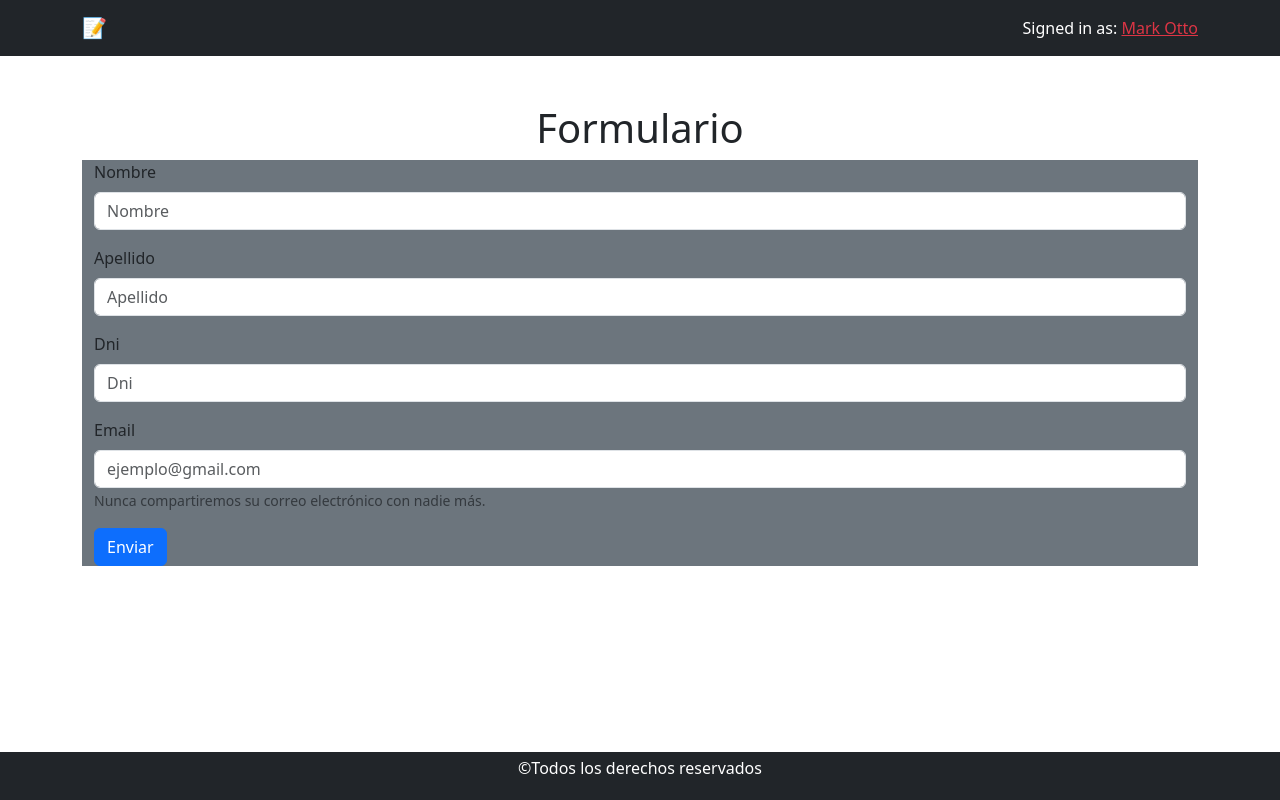
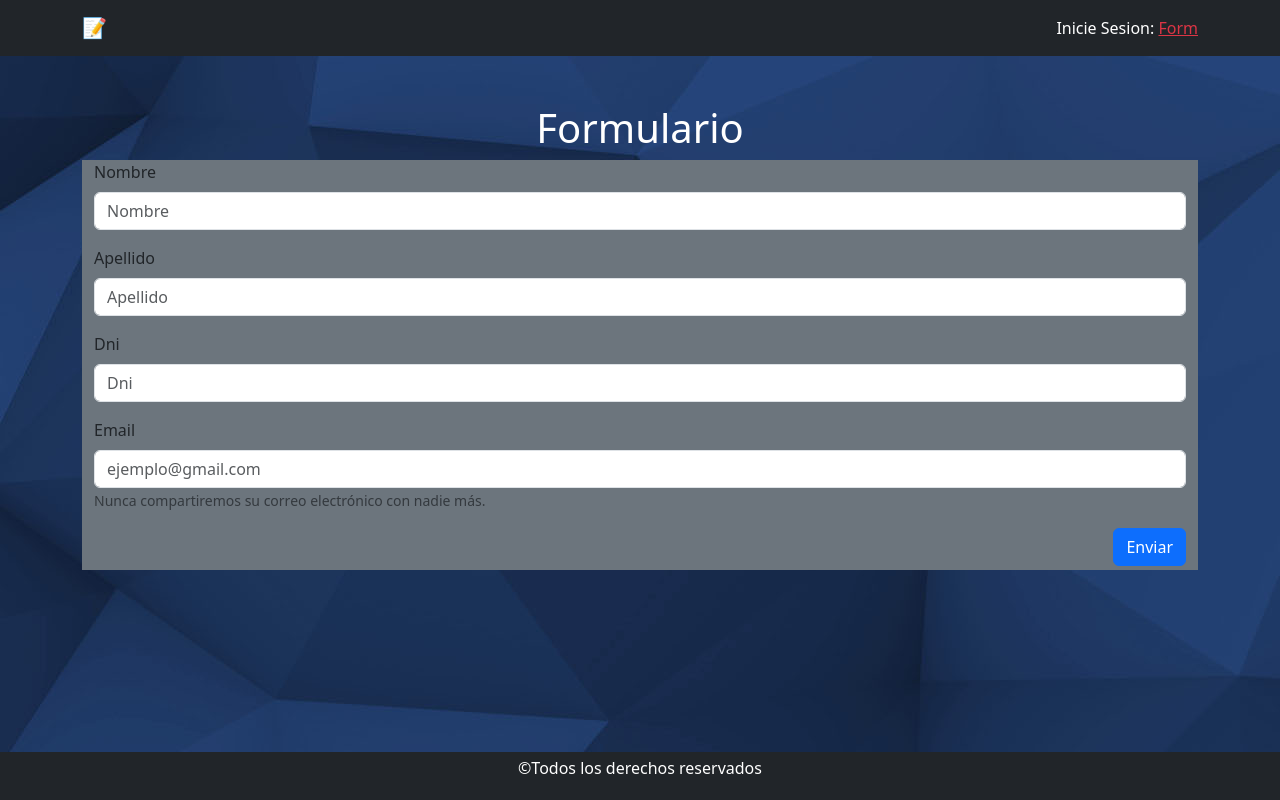
Before and after one commit to Lucaspozziok64/formularioSimple-React, a React (Vite) app: page / in a window 1280 px wide. Built offline with nearby package versions, Linux system fonts and the light colour scheme.

Commit message:
agregamos imagen de fondo

```diff
--- a/src/App.css
+++ b/src/App.css
@@ -0,0 +1,3 @@
+body {
+    background-image: url('./img/fondo_formulario3.jpg');
+}
--- a/src/App.jsx
+++ b/src/App.jsx
@@ -14,14 +14,14 @@ function App() {
             <Navbar.Toggle />
             <Navbar.Collapse className="justify-content-end">
               <Navbar.Text className="text-white">
-                Signed in as: <a href="#login" className="text-danger">Mark Otto</a>
+                Inicie Sesion: <a href="#login" className="text-danger">Form</a>
               </Navbar.Text>
             </Navbar.Collapse>
           </Container>
         </Navbar>
       </header>
       <main className="container my-5">
-        <h1 className="text-center">Formulario</h1>
+        <h1 className="text-center text-white">Formulario</h1>
         <Formulario></Formulario>
       </main>
       <footer className="bg-dark text-white p-1 text-center">
--- a/src/components/Formulario.jsx
+++ b/src/components/Formulario.jsx
@@ -1,5 +1,6 @@
 import Button from "react-bootstrap/Button";
 import Form from "react-bootstrap/Form";
+import "../App.css"
 
 const Formulario = () => {
   return (
@@ -24,9 +25,11 @@ const Formulario = () => {
             Nunca compartiremos su correo electrónico con nadie más.
           </Form.Text>
         </Form.Group>
-        <Button variant="primary" type="submit" className="d-flex justify-content-end">
-          Enviar
-        </Button>
+        <div className="d-flex justify-content-end">
+          <Button variant="primary" type="submit" className="mb-1">
+            Enviar
+          </Button>
+        </div>
       </Form>
     </section>
   );
```
Also changed, not shown: src/img/fondo_formulario3.jpg (added).
